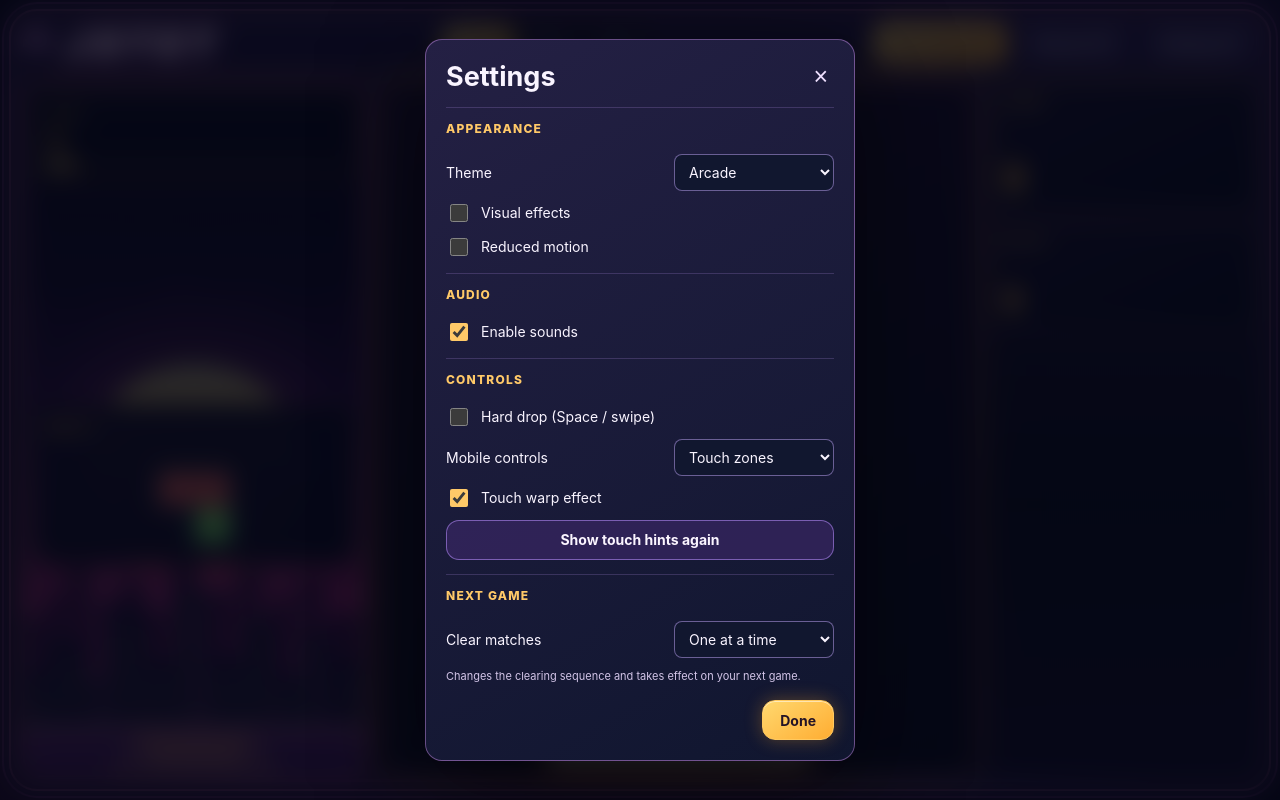
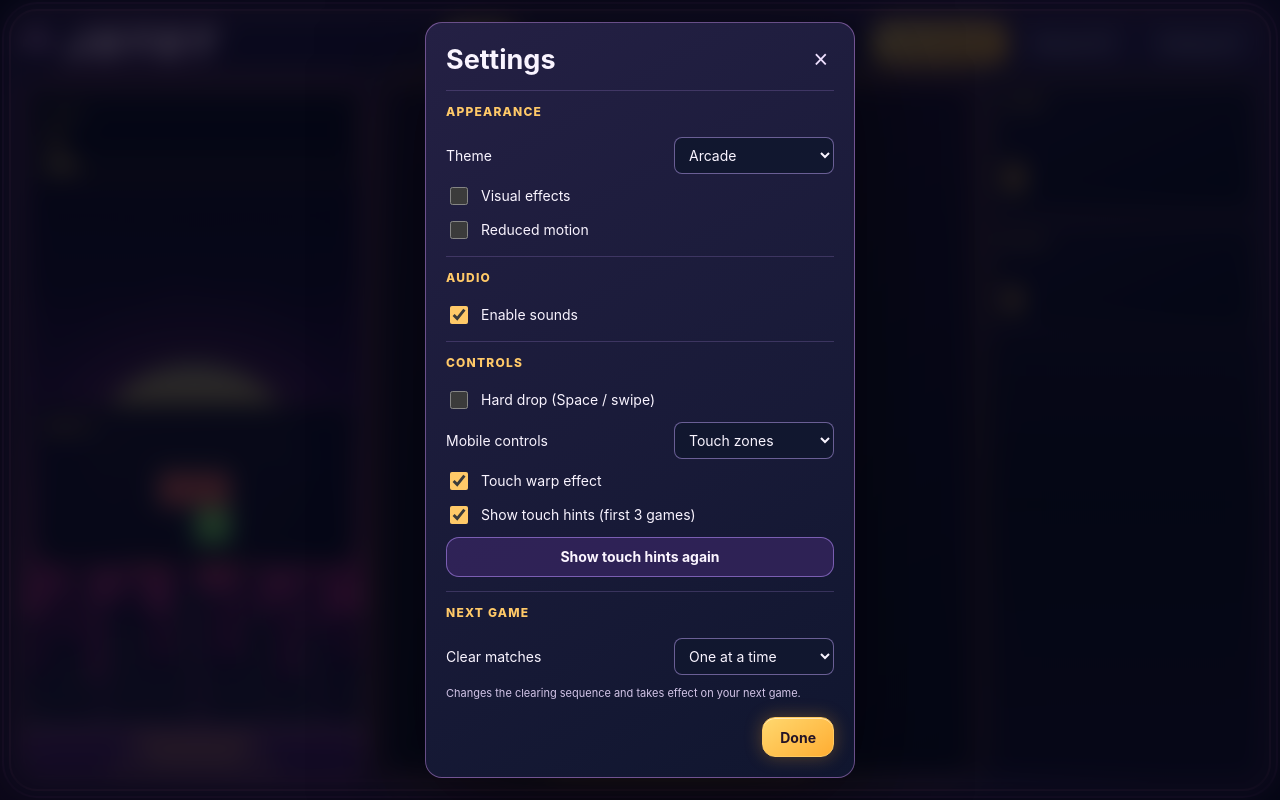
Before and after one commit to andykras/jstet, a Vue app: page / in a window 1280 px wide. Both pictures are taken after a click on the button "Settings (S)". Built offline with nearby package versions, Linux system fonts and the light colour scheme.

Commit message:
feat(settings): three-game touch hints opt-in with replay and persistence

```diff
--- a/src/App.vue
+++ b/src/App.vue
@@ -138,6 +138,9 @@
                               :status="status"
                               :hard="hard"
                               :touch-fx-enabled="preferences.touchFxEnabled"
+                              :show-hints="preferences.showTouchHints"
+                              :hint-games-seen="preferences.touchHintGamesSeen"
+                              @hint-game-start="countTouchHintGame"
                               :reduced-motion="preferences.reducedMotion" />
           <Transition name="state-overlay">
             <div v-if="(status === 'paused' || status === 'gameOver') && !settingsOpen"
@@ -172,7 +175,7 @@
         <TouchControls :status="status"
                        :hard="hard" />
         <aside class="right-column"
-               aria-label="Score and bonus">
+               aria-label="Score, blocks and bonus">
           <GameHud class="stats-column stats-column--right"
                    :mode="mode"
                    section="right" />
@@ -260,9 +263,15 @@
                    @change="persistPreferences">
             Touch warp effect
           </label>
+          <label class="settings-check">
+            <input type="checkbox"
+                   v-model="preferences.showTouchHints"
+                   @change="onTouchHintsToggle">
+            Show touch hints (first 3 games)
+          </label>
           <button type="button"
                   class="arcade-button settings-replay"
-                  :disabled="preferences.touchControlsMode !== 'gestures'"
+                  :disabled="preferences.touchControlsMode !== 'gestures' || !preferences.showTouchHints"
                   @click="replayTouchHints">
             Show touch hints again
           </button>
@@ -419,6 +428,18 @@ export default {
       savePreferences(this.preferences)
       if (!this.preferences.visualFxEnabled) gameBus.emit('fx:reset')
       if (this.sounds) this.sounds.setEnabled(this.preferences.soundEnabled)
+    },
+
+    countTouchHintGame() {
+      if (!this.preferences.showTouchHints || this.preferences.touchHintGamesSeen >= 3) return
+      this.preferences.touchHintGamesSeen++
+      this.persistPreferences()
+    },
+
+    onTouchHintsToggle() {
+      if (this.preferences.showTouchHints) this.preferences.touchHintGamesSeen = 0
+      this.persistPreferences()
+      if (this.preferences.showTouchHints) this.replayTouchHints()
     },
 
     replayTouchHints() {
```
